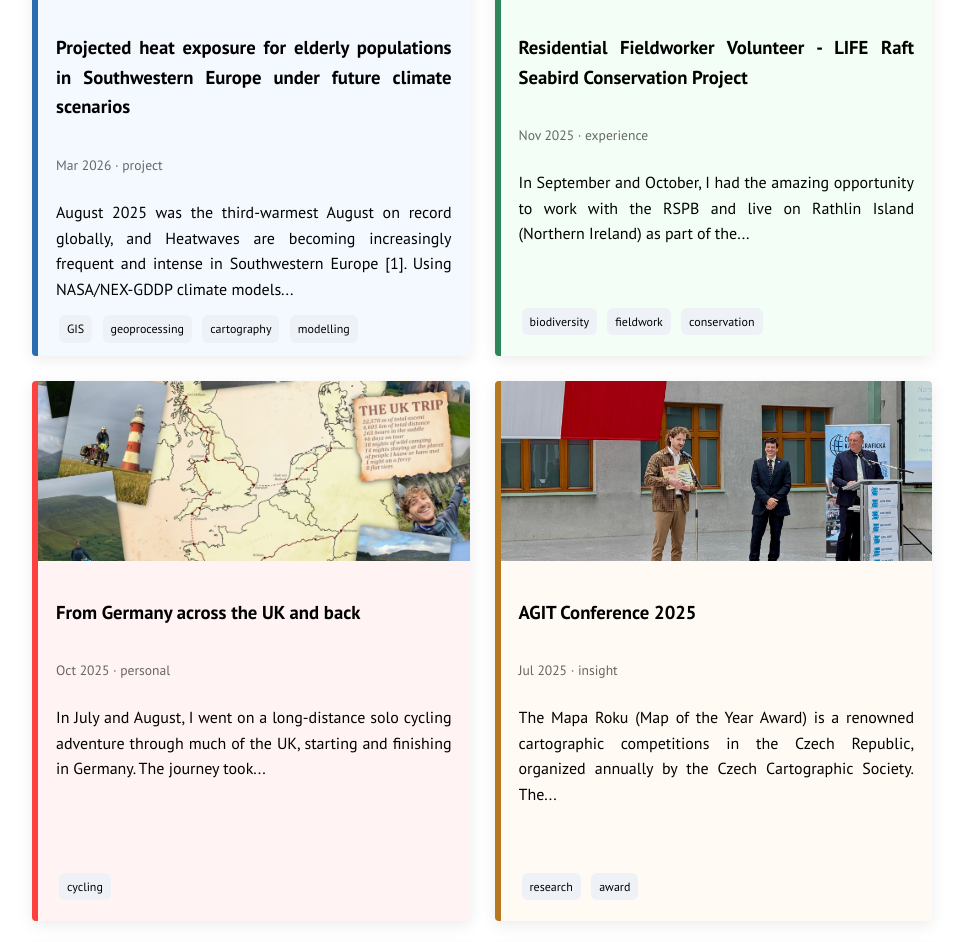
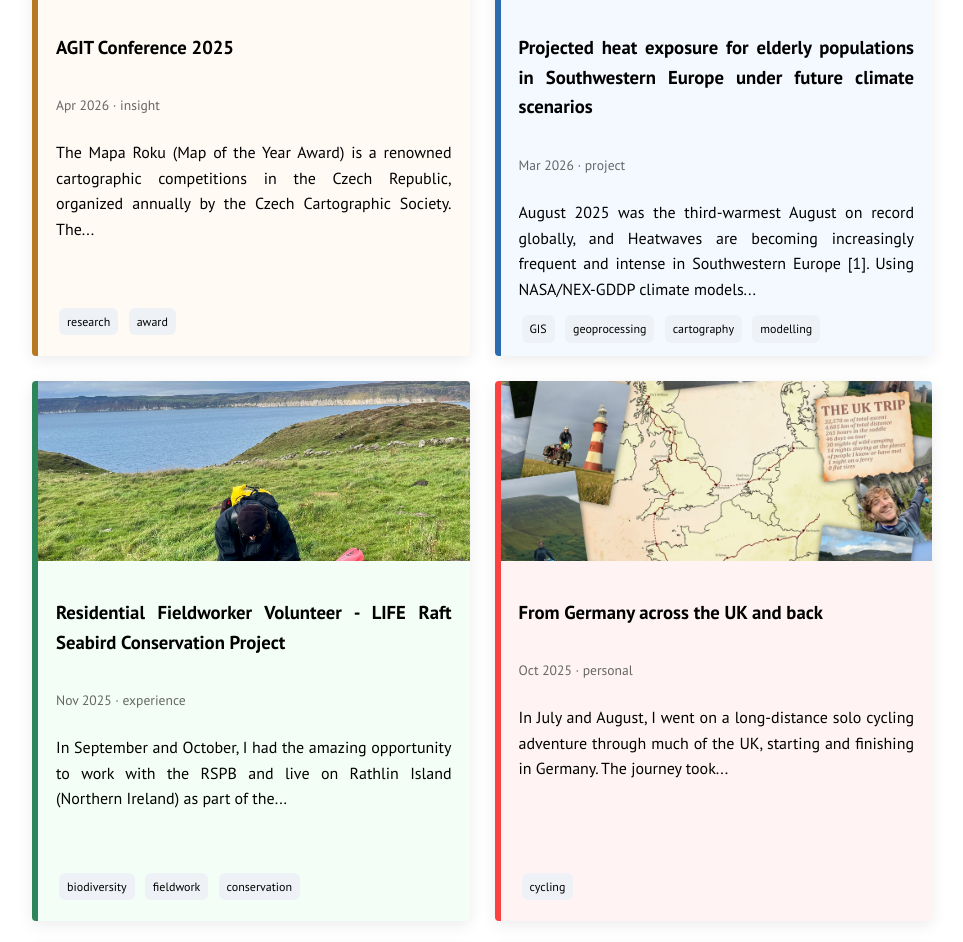
Before and after one commit to gernotnikolaus/gernotnikolaus.github.io, a Jekyll site: the page built from portfolio.md, in a window 1280 px wide and 1400 px high, cut to the strip 443-1385 px from the top of the window. Shown: the whole strip, without its empty margins (158-1121 px from the left). Built offline with Jekyll 4.4.1, drawn with Linux system fonts in a browser that asks for light colours.

Commit message:
mapa roku 2025 blog post

```diff
--- a/_posts/2026-04-26-MapaRoku2025.md
+++ b/_posts/2026-04-26-MapaRoku2025.md
@@ -1,7 +1,7 @@
 ---
 layout: default
 title: "AGIT Conference 2025"
-date: 2025-07-03
+date: 2026-04-26
 categories: [insight]
 tags: [research, award]
 image: assets/images/blogs/MapaRoku2025_01_GernotNikolaus.jpg
```
